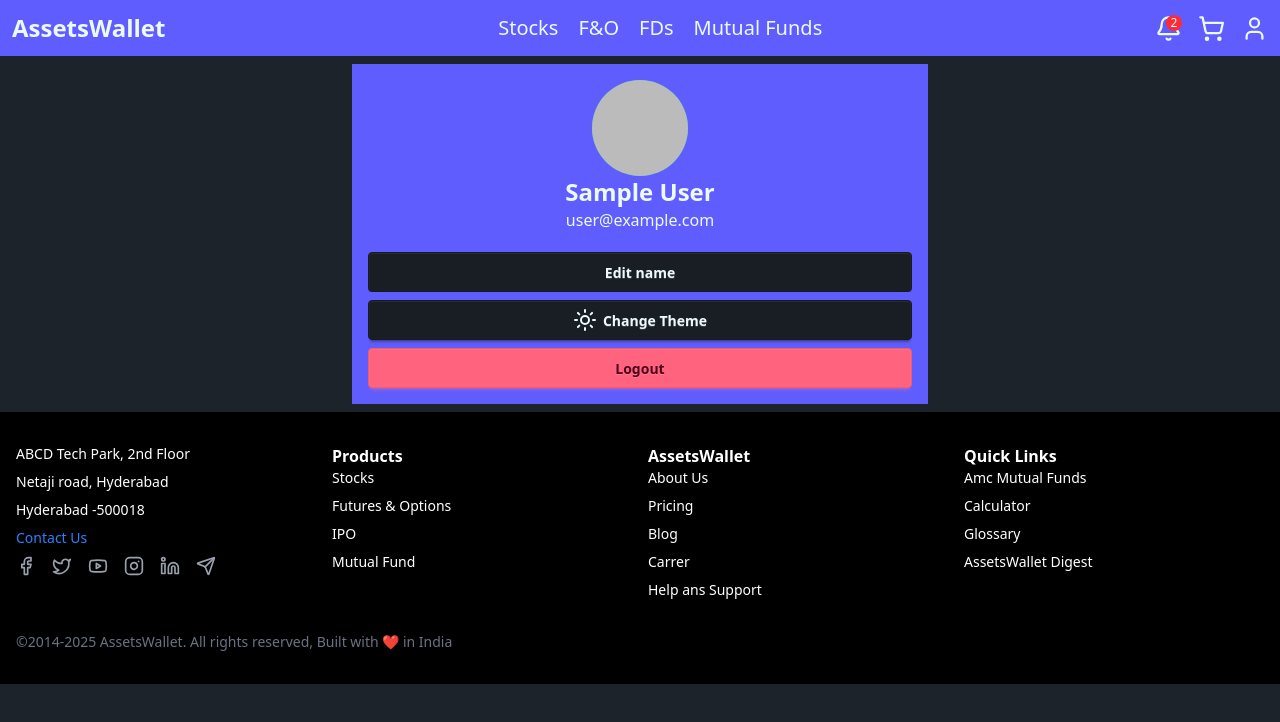
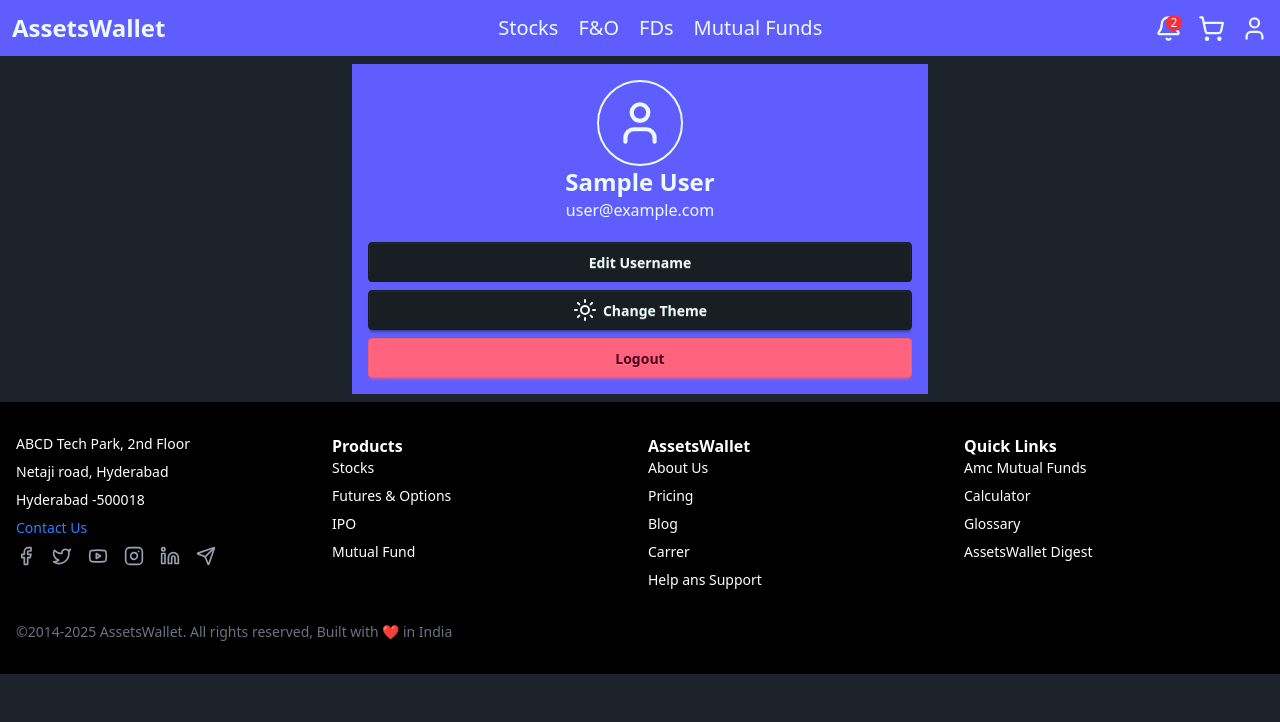
Before and after one commit to SatyShrey/user-login, a Next.js app: page /profile in a window 1280 px wide. Shown: the top 722 px of the page. Built offline with nearby package versions, Linux system fonts and the light colour scheme; no server answers; the database is empty; sample sign-in values are in the browser's storage.

Commit message:
profile page

```diff
--- a/app/SideNav.jsx
+++ b/app/SideNav.jsx
@@ -10,7 +10,7 @@ function SideNav({ onCloseClick }) {
       animate={{ x: 0 }}
       exit={{ x: "100%" }}
       transition={{ duration: 0.4 }}
-      className="fixed top-0 bottom-0 left-0 right-0 flex sm:hidden"
+      className="fixed top-0 bottom-0 left-0 right-0 flex sm:hidden z-10"
     >
       <div className="flex-1"></div>
       <div className="w-60 bg-primary shadow-[0_0_10px_black] flex flex-col">
--- a/app/profile/EditName.jsx
+++ b/app/profile/EditName.jsx
@@ -16,7 +16,7 @@ function EditName({ oncloseClick }) {
     try {
       await saveData(user.uid, "username", { username: name });
       setuser((user) => ({ ...user, displayName: name }));
-      toast.success("Name updated successfully");
+      toast.success("Name updated successfully");oncloseClick();
     } catch (error) {
       toast.error(error.message);
     } finally {
--- a/app/profile/page.jsx
+++ b/app/profile/page.jsx
@@ -13,7 +13,7 @@ import { motion } from "framer-motion";
 import Footer from "../Footer";
 
 function Profile() {
-  const { setuser, user, setviewLogout, settheme, theme } = useValues();
+  const { user, setviewLogout, settheme, theme } = useValues();
   const [viewEdit, setviewEdit] = useState(false);
 
   if (!user) {
@@ -34,19 +34,34 @@ function Profile() {
     <div className="min-h-screen">
       <Header />
       <div className="p-4 w-xl max-w-full mx-auto my-2 bg-primary flex flex-col items-center">
-        {user.photoURL ? (
-          <img
-            src={user.photoURL}
-            alt="profile-pic"
-            className="bg-accent rounded-full w-24 h-24"
-          />
-        ) : (
+        <motion.div
+          initial={{ opacity: 0, x: -30 }}
+          animate={{ opacity: 1, x: 0 }}
+          exit={{ opacity: 0, x: -30 }}
+          transition={{ duration: 0.6 }}
+          className="border-2 rounded-full p-4"
+        >
           <User size={50} />
+        </motion.div>
+        {user.displayName && (
+          <motion.p
+            initial={{ opacity: 0, x: 30 }}
+            animate={{ opacity: 1, x: 0 }}
+            exit={{ opacity: 0, x: 30 }}
+            transition={{ duration: 0.6 }}
+            className="text-2xl font-semibold"
+          >
+            {user.displayName}
+          </motion.p>
         )}
-        {user.displayName && (
-          <p className="text-2xl font-semibold">{user.displayName}</p>
-        )}
-        <p>{user.email}</p>
+        <motion.p
+          initial={{ opacity: 0, x: -30 }}
+          animate={{ opacity: 1, x: 0 }}
+          exit={{ opacity: 0, x: -30 }}
+          transition={{ duration: 0.6 }}
+        >
+          {user.email}
+        </motion.p>
         <AnimatePresence>
           {viewEdit && (
             <motion.div
@@ -54,6 +69,7 @@ function Profile() {
               initial={{ opacity: 0, height: 0 }}
               animate={{ opacity: 1, height: "auto" }}
               exit={{ opacity: 0, height: 0 }}
+              transition={{ duration: 0.6 }}
             >
               <EditName oncloseClick={() => setviewEdit(false)} />
             </motion.div>
@@ -67,29 +83,41 @@ function Profile() {
               initial={{ opacity: 0, height: 0 }}
               animate={{ opacity: 1, height: "auto" }}
               exit={{ opacity: 0, height: 0 }}
+              transition={{ duration: 0.6 }}
             >
               <button
                 className="btn w-full mt-5"
                 onClick={() => setviewEdit(true)}
               >
-                {user.displayName ? "Edit name" : "Set username"}
+                {user.displayName ? "Edit Username" : "Set Username"}
               </button>
             </motion.div>
           )}
         </AnimatePresence>
 
-        <button className="btn w-full mt-2" onClick={changeTheme}>
+        <motion.button
+          initial={{ opacity: 0, x: 30 }}
+          animate={{ opacity: 1, x: 0 }}
+          exit={{ opacity: 0, x: 30 }}
+          transition={{ duration: 0.6 }}
+          className="btn w-full mt-2"
+          onClick={changeTheme}
+        >
           {theme == "dark" ? <Sun /> : <Moon />}
           Change Theme
-        </button>
-        <button
+        </motion.button>
+        <motion.button
+          initial={{ opacity: 0, x: -30 }}
+          animate={{ opacity: 1, x: 0 }}
+          exit={{ opacity: 0, x: -30 }}
+          transition={{ duration: 0.6 }}
           className="btn btn-error w-full mt-2"
           onClick={() => setviewLogout(true)}
         >
           Logout
-        </button>
+        </motion.button>
       </div>
-      <Footer/>
+      <Footer />
     </div>
   );
 }
```
